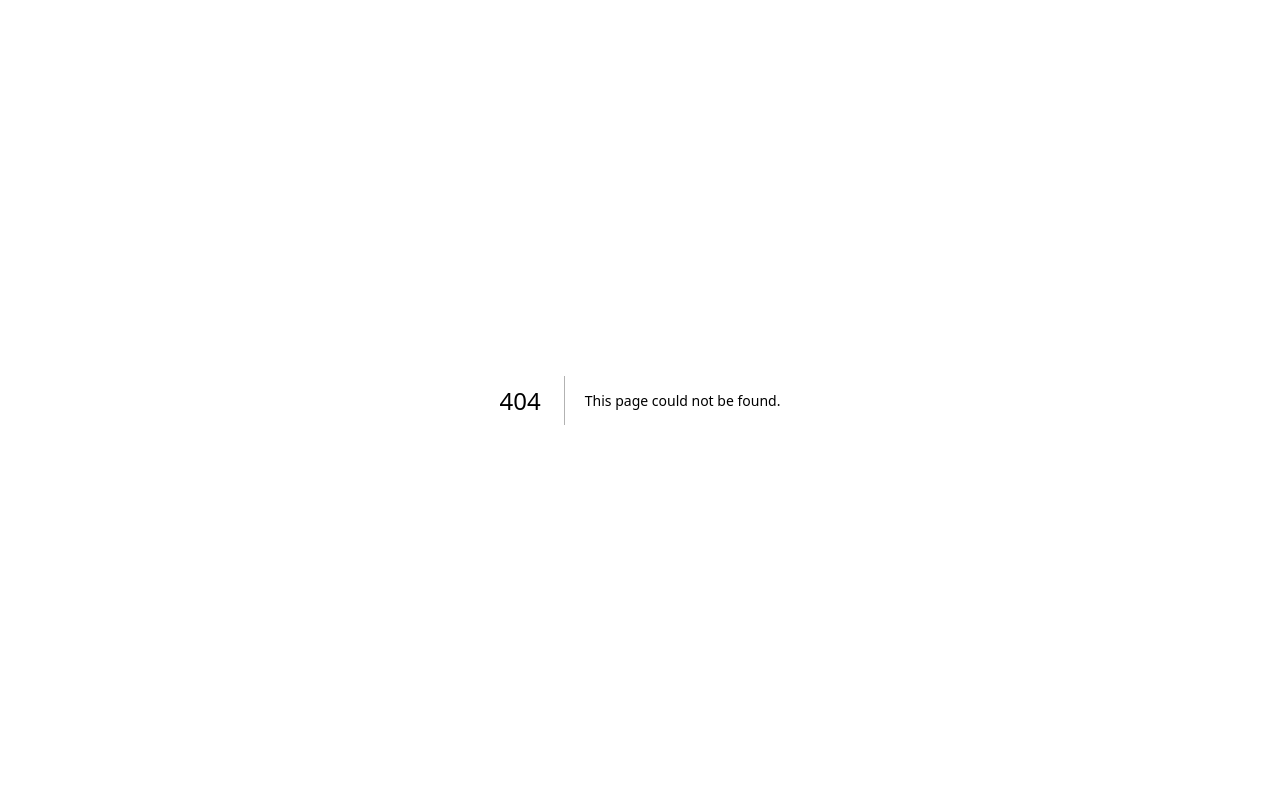
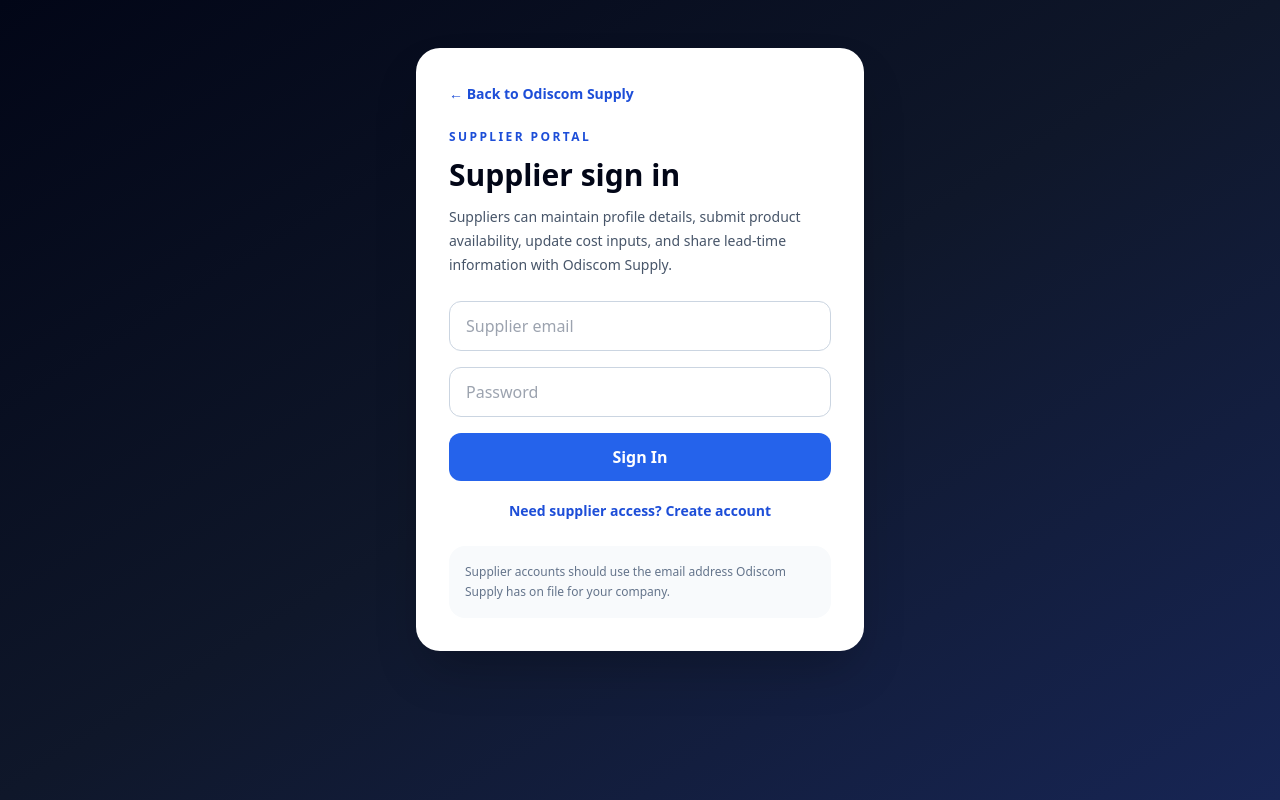
Before and after one commit to odiscom/odiscom-supply, a Next.js app: page /supplier/login in a window 1280 px wide. Before the commit this address had no page. Built offline with nearby package versions, Linux system fonts and the light colour scheme; no server answers.

Commit message:
Add supplier login and signup page

```diff
--- /dev/null
+++ b/pages/supplier/login.js
@@ -0,0 +1,64 @@
+import { useState } from 'react'
+import { useRouter } from 'next/router'
+import Link from 'next/link'
+import { supabase } from '../../lib/supabase'
+
+export default function SupplierLogin() {
+  const router = useRouter()
+  const [email, setEmail] = useState('')
+  const [password, setPassword] = useState('')
+  const [mode, setMode] = useState('signin')
+  const [message, setMessage] = useState('')
+  const [loading, setLoading] = useState(false)
+
+  async function submit(e) {
+    e.preventDefault()
+    setLoading(true)
+    setMessage('')
+
+    const result = mode === 'signup'
+      ? await supabase.auth.signUp({ email, password })
+      : await supabase.auth.signInWithPassword({ email, password })
+
+    setLoading(false)
+
+    if (result.error) return setMessage(result.error.message)
+
+    if (mode === 'signup') {
+      setMessage('Supplier account created. Check your email if confirmation is required, then sign in.')
+      setMode('signin')
+      return
+    }
+
+    router.push('/supplier')
+  }
+
+  return (
+    <main className="min-h-screen bg-gradient-to-br from-slate-950 via-slate-900 to-blue-950 px-6 py-12 text-white">
+      <div className="mx-auto max-w-md rounded-3xl border border-white/10 bg-white p-8 text-slate-950 shadow-2xl">
+        <Link href="/" className="text-sm font-semibold text-blue-700">← Back to Odiscom Supply</Link>
+        <div className="mt-6">
+          <div className="mb-3 text-xs font-bold uppercase tracking-[0.2em] text-blue-700">Supplier Portal</div>
+          <h1 className="text-3xl font-bold">{mode === 'signup' ? 'Create supplier access' : 'Supplier sign in'}</h1>
+          <p className="mt-3 text-sm leading-6 text-slate-600">Suppliers can maintain profile details, submit product availability, update cost inputs, and share lead-time information with Odiscom Supply.</p>
+        </div>
+
+        {message && <div className="mt-5 rounded-xl border border-blue-200 bg-blue-50 p-4 text-sm text-blue-800">{message}</div>}
+
+        <form onSubmit={submit} className="mt-6 space-y-4">
+          <input type="email" required value={email} onChange={(e) => setEmail(e.target.value)} placeholder="Supplier email" className="w-full rounded-xl border border-slate-300 px-4 py-3 outline-none focus:border-blue-500" />
+          <input type="password" required value={password} onChange={(e) => setPassword(e.target.value)} placeholder="Password" className="w-full rounded-xl border border-slate-300 px-4 py-3 outline-none focus:border-blue-500" />
+          <button disabled={loading} className="w-full rounded-xl bg-blue-600 px-5 py-3 font-semibold text-white hover:bg-blue-700 disabled:opacity-60">{loading ? 'Please wait...' : mode === 'signup' ? 'Create Account' : 'Sign In'}</button>
+        </form>
+
+        <button onClick={() => { setMode(mode === 'signup' ? 'signin' : 'signup'); setMessage('') }} className="mt-5 w-full text-sm font-semibold text-blue-700">
+          {mode === 'signup' ? 'Already have access? Sign in' : 'Need supplier access? Create account'}
+        </button>
+
+        <div className="mt-6 rounded-2xl bg-slate-50 p-4 text-xs leading-5 text-slate-500">
+          Supplier accounts should use the email address Odiscom Supply has on file for your company.
+        </div>
+      </div>
+    </main>
+  )
+}
```
